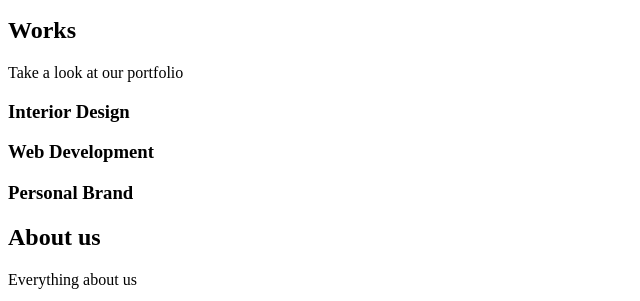
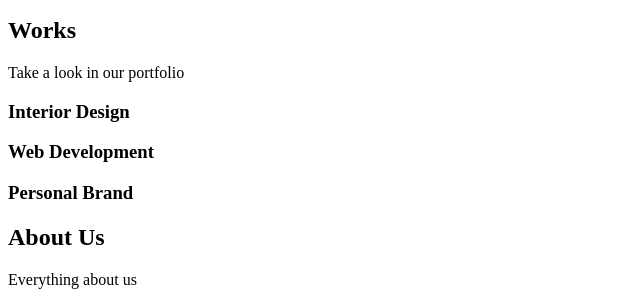
Before and after one commit to EscoBaite/alx-frontend, a plain HTML site: page 0x00-html_advanced/16-index.html in a window 1280 px wide. Shown: the part 465-766 px from the top of the page, 0-640 px from the left. Drawn offline with Linux system fonts and the light colour scheme.

Commit message:
correction

```diff
--- a/0x00-html_advanced/16-index.html
+++ b/0x00-html_advanced/16-index.html
@@ -43,7 +43,7 @@
                 <div>
                     <header>
                         <h2>Works</h2>
-                        <p>Take a look at our portfolio</p>
+                        <p>Take a look in our portfolio</p>
                     </header>
                     <div>
                         <article><h3>Interior Design</h3></article>
@@ -55,7 +55,7 @@
             <section>
                 <div>
                     <header>
-                        <h2>About us</h2>
+                        <h2>About Us</h2>
                         <p>Everything about us</p>
                     </header>
                     <div>
```
